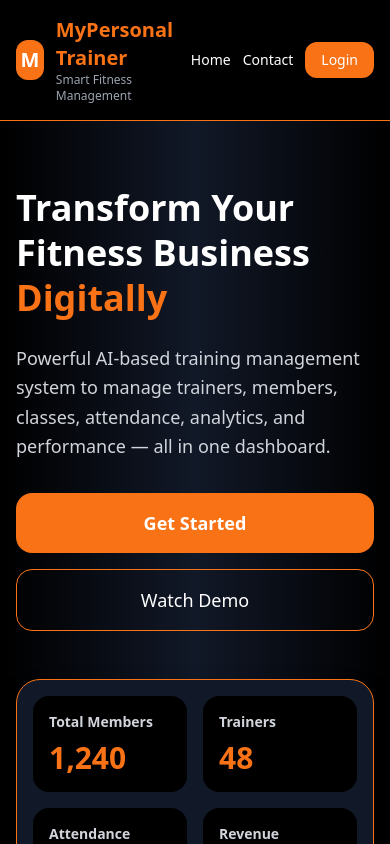
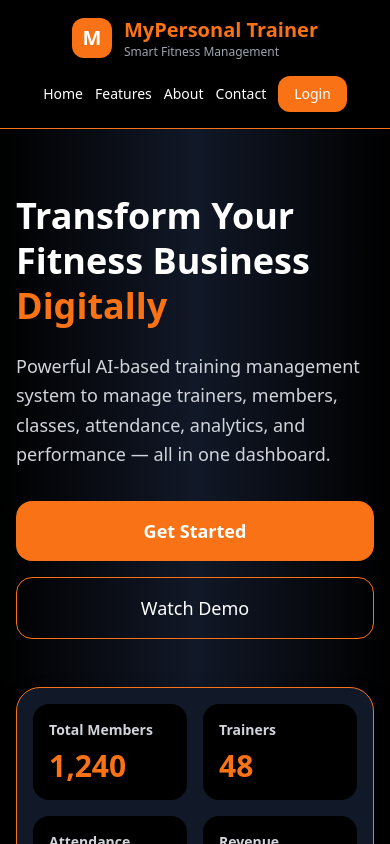
Before and after one commit to elllp24/mypersonal-trainer, a React (Create React App) app: page / in a window 390 px wide. Shown: the top 844 px of the page. Built offline with nearby package versions, Linux system fonts and the light colour scheme.

Commit message:
mobile responsive design updated

```diff
--- a/src/pages/Home.jsx
+++ b/src/pages/Home.jsx
@@ -10,7 +10,9 @@ export default function Home() {
       {/* NAVBAR */}
       {/* ========================= */}
 
-      <nav className="bg-black border-b border-orange-500 px-4 md:px-10 py-4 flex justify-between items-center sticky top-0 z-50">
+      <nav className="bg-black border-b border-orange-500 px-4 md:px-10 py-4 flex flex-col md:flex-row justify-between items-center gap-4 sticky top-0 z-50">
+
+        {/* LOGO */}
 
         <div className="flex items-center gap-3">
 
@@ -32,17 +34,20 @@ export default function Home() {
 
         </div>
 
-        <div className="flex items-center gap-3 md:gap-8 text-sm md:text-lg font-medium">
+
+        {/* MENU */}
+
+        <div className="flex flex-wrap justify-center items-center gap-3 md:gap-8 text-sm md:text-lg font-medium">
 
           <a href="#home" className="hover:text-orange-500 transition">
             Home
           </a>
 
-          <a href="#features" className="hover:text-orange-500 transition hidden md:block">
+          <a href="#features" className="hover:text-orange-500 transition">
             Features
           </a>
 
-          <a href="#about" className="hover:text-orange-500 transition hidden md:block">
+          <a href="#about" className="hover:text-orange-500 transition">
             About
           </a>
 
@@ -417,6 +422,7 @@ export default function Home() {
 
             </div>
 
+
             {/* FORM */}
 
             <div className="bg-gray-900 p-6 md:p-10 rounded-3xl shadow-xl border border-orange-500">
```
